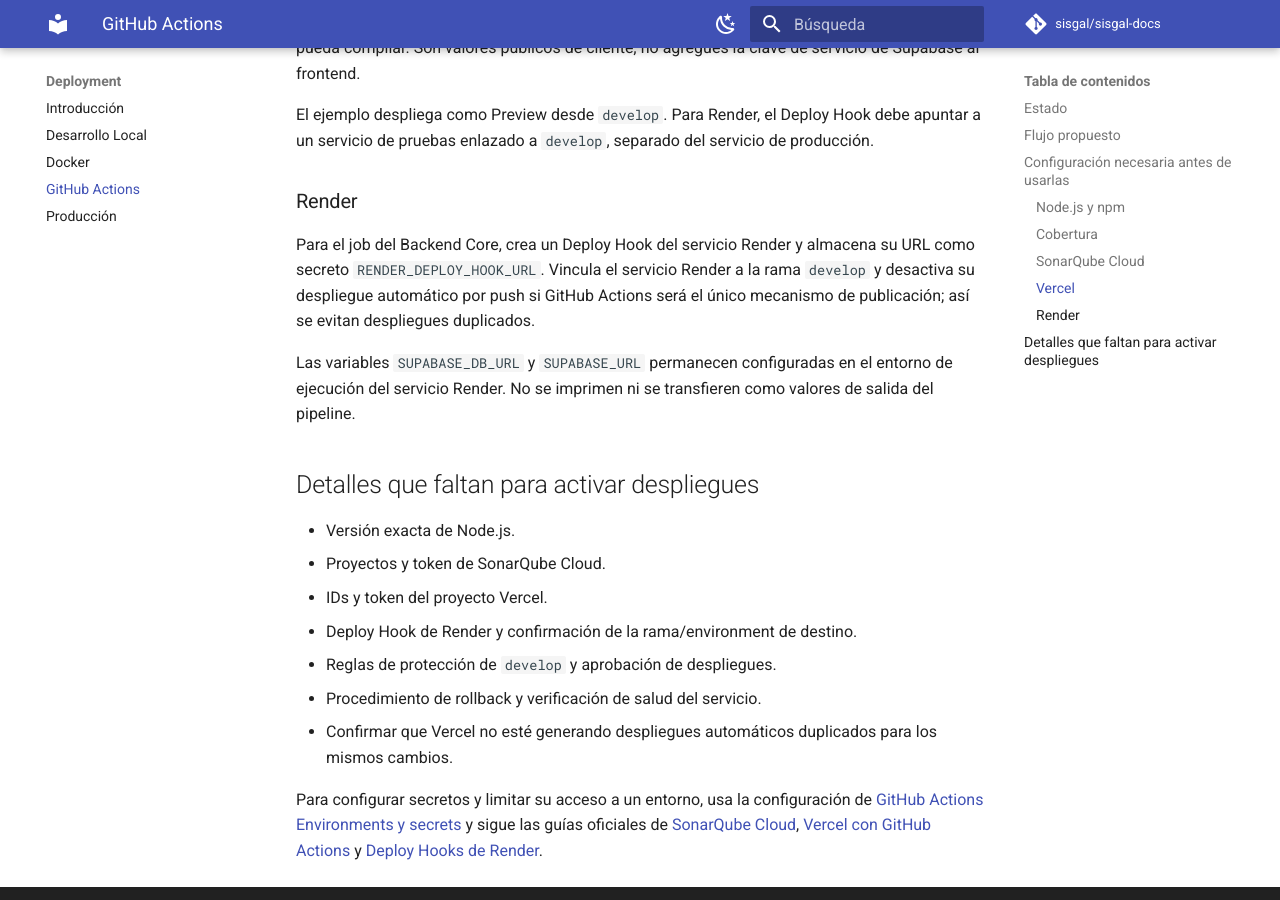
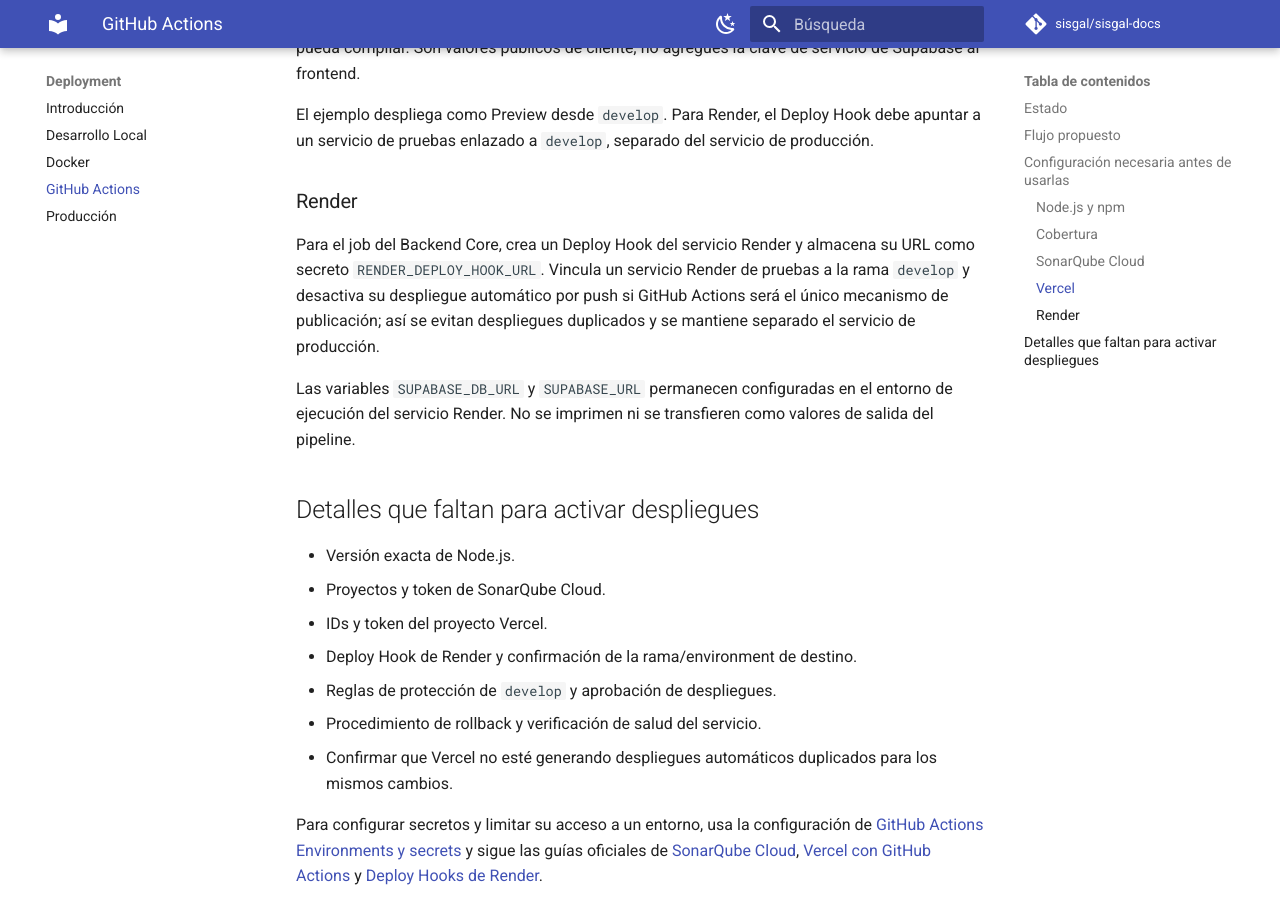
Before and after one commit to sisgal-platform/sisgal-docs, an MkDocs documentation site: the page built from docs/deployment/github-actions.md, in a window 1280 px wide and 900 px high, scrolled down 2241 px. Built offline with MkDocs 1.6.1 and Material for MkDocs 9.7.7, drawn with Linux system fonts in a browser that asks for light colours; comment, search, counter and statistics services are not loaded.

Commit message:
docs: confirm develop deployment targets

```diff
--- a/docs/deployment/github-actions.md
+++ b/docs/deployment/github-actions.md
@@ -62,7 +62,7 @@
 
 ### Render
 
-Para el job del Backend Core, crea un Deploy Hook del servicio Render y almacena su URL como secreto `RENDER_DEPLOY_HOOK_URL`. Vincula el servicio Render a la rama `develop` y desactiva su despliegue automático por push si GitHub Actions será el único mecanismo de publicación; así se evitan despliegues duplicados.
+Para el job del Backend Core, crea un Deploy Hook del servicio Render y almacena su URL como secreto `RENDER_DEPLOY_HOOK_URL`. Vincula un servicio Render de pruebas a la rama `develop` y desactiva su despliegue automático por push si GitHub Actions será el único mecanismo de publicación; así se evitan despliegues duplicados y se mantiene separado el servicio de producción.
 
 Las variables `SUPABASE_DB_URL` y `SUPABASE_URL` permanecen configuradas en el entorno de ejecución del servicio Render. No se imprimen ni se transfieren como valores de salida del pipeline.
 
```
